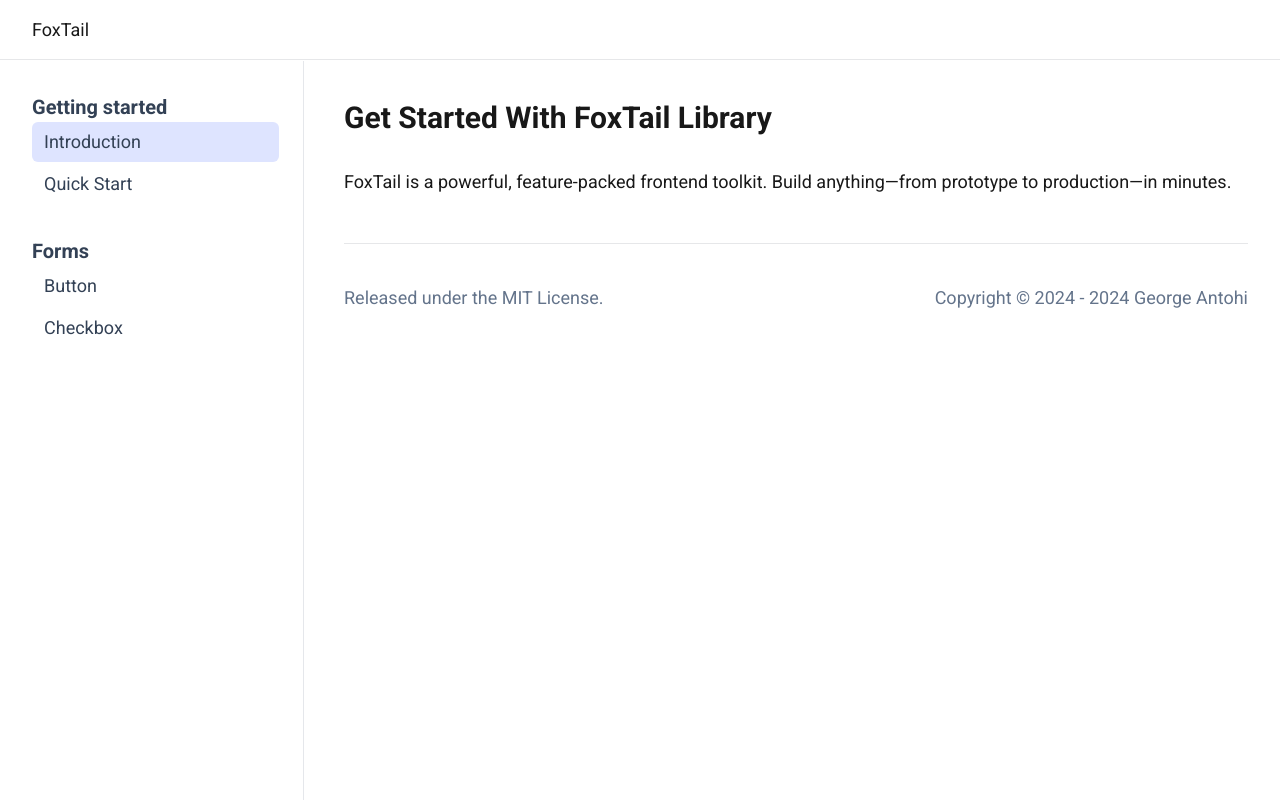
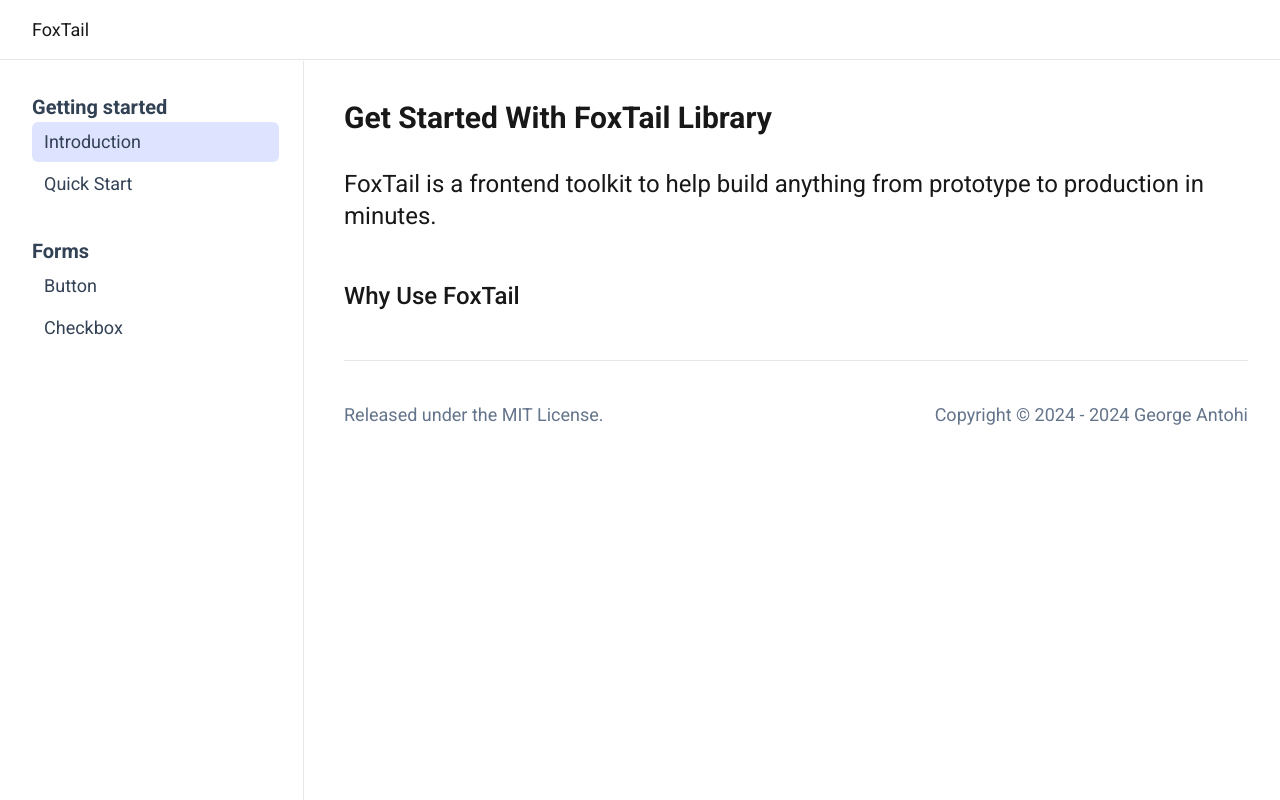
Before and after one commit to sg1asgard/vuefoxtail, a Vue app: page /getting-started/introduction in a window 1280 px wide. Built offline with nearby package versions, Linux system fonts and the light colour scheme; what @highlightjs/vue-plugin would draw is missing.

Commit message:
general info

```diff
--- a/src/components/presentation/PageHeader2.vue
+++ b/src/components/presentation/PageHeader2.vue
@@ -1,7 +1,7 @@
 <script setup>
 const props = defineProps({
   sectionTitle: {
-    type: String,
+    type: String || Object,
     required: true
   }
 })
--- a/src/views/getting-started/IntroductionView.vue
+++ b/src/views/getting-started/IntroductionView.vue
@@ -1,6 +1,7 @@
 <script setup>
 import MainPart from '@/components/layout/MainPart.vue'
 import PageHeader from '@/components/presentation/PageHeader.vue'
+import PageHeader2 from '@/components/presentation/PageHeader2.vue'
 import MainLayout from '@/layouts/MainLayout.vue'
 </script>
 
@@ -8,10 +9,15 @@ import MainLayout from '@/layouts/MainLayout.vue'
   <MainLayout>
     <MainPart>
       <PageHeader :pageTitle="`Get started with ${appName} library`" />
-      <p>
-        {{ appName }} is a powerful, feature-packed frontend toolkit. Build anything—from prototype
-        to production—in minutes.
+      <p class="text-2xl mb-12">
+        {{ appName }} is a frontend toolkit to help build anything from prototype to production in
+        minutes.
       </p>
+
+      <section class="mb-8">
+        <PageHeader2 :sectionTitle="`Why use ${appName}`" />
+        <p></p>
+      </section>
     </MainPart>
   </MainLayout>
 </template>
```
